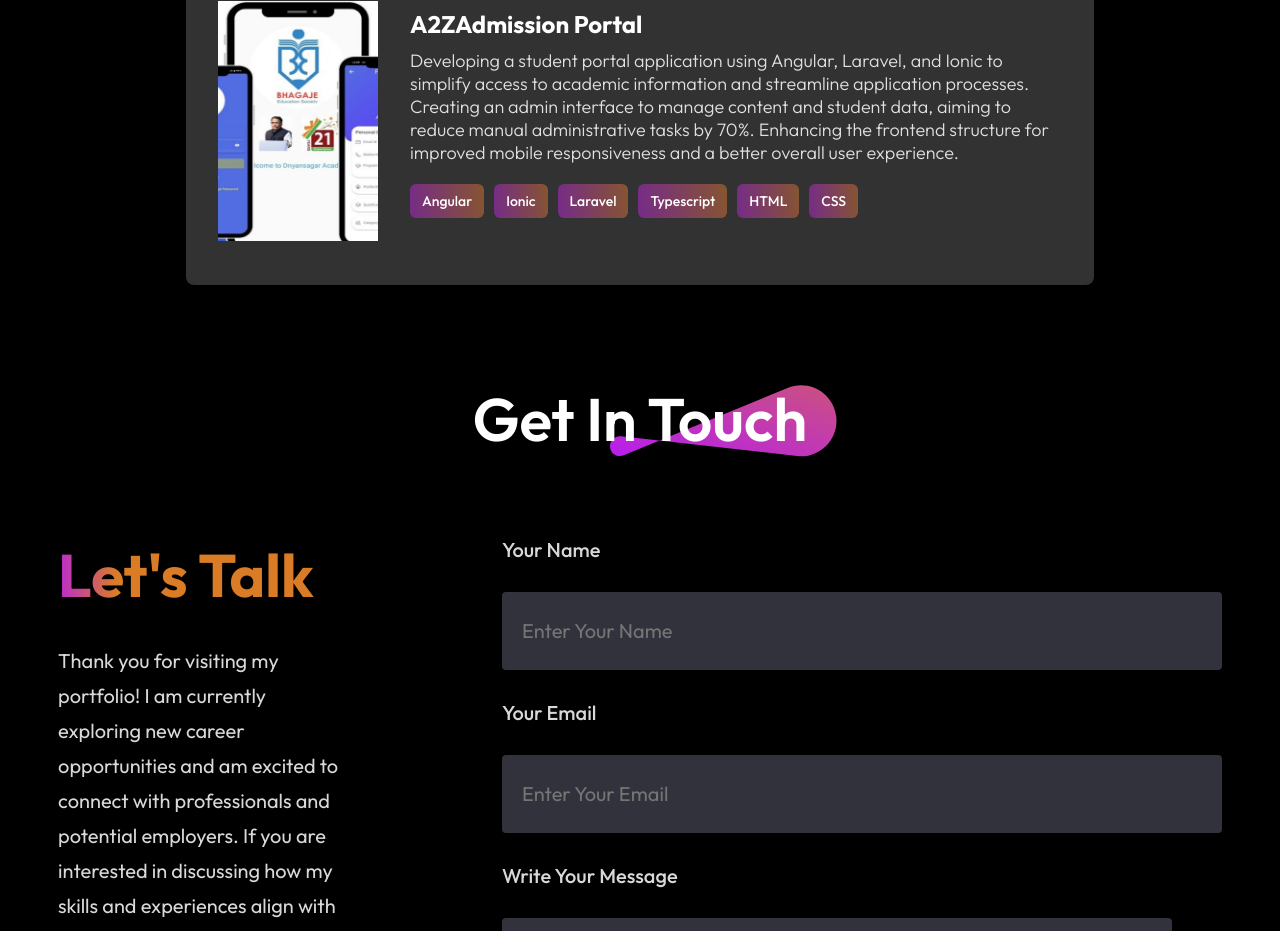
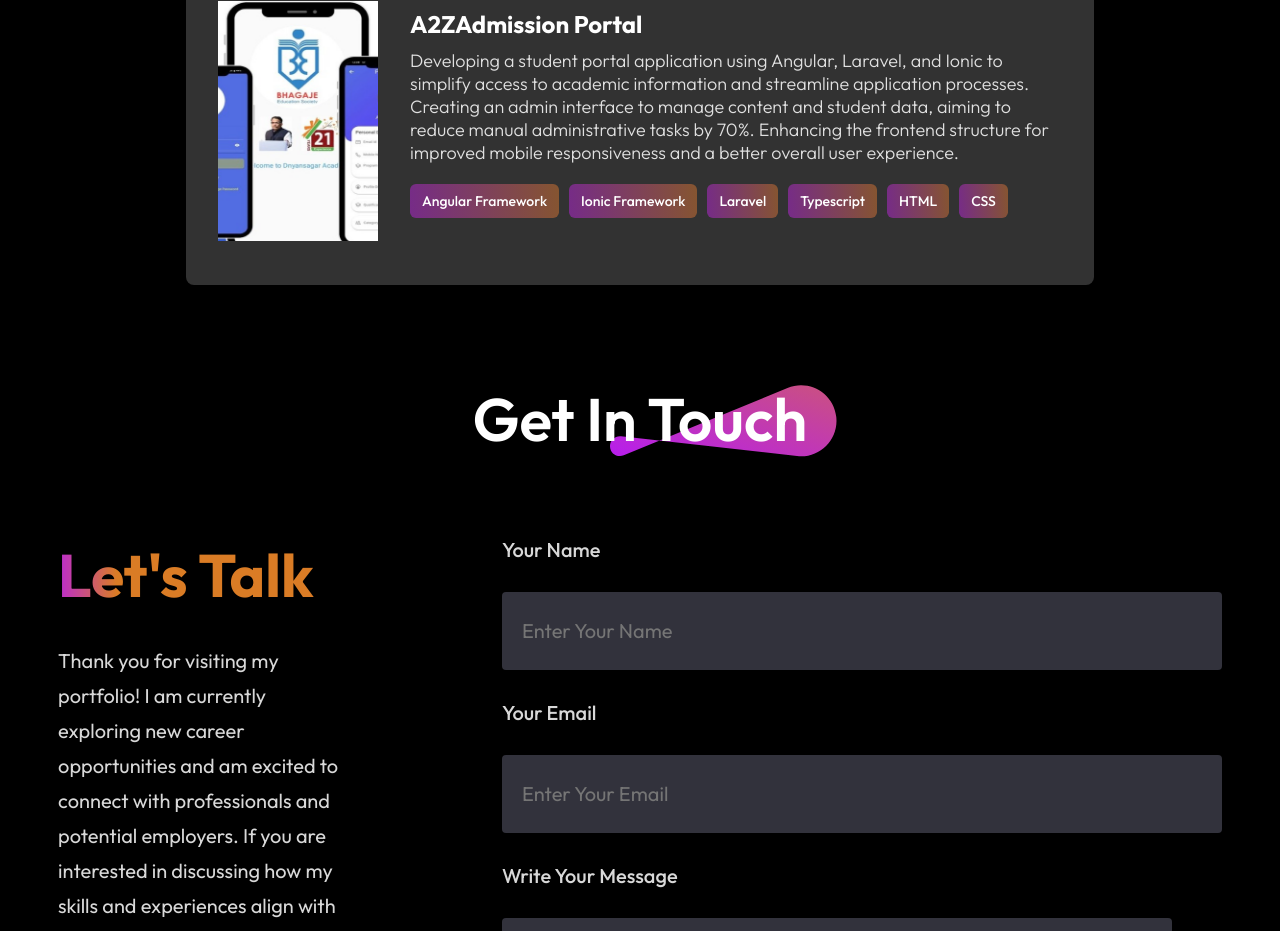
Before and after one commit to varshaalate/Portfolio, a React (Create React App) app: page / in a window 1280 px wide. Shown: the part 4614-5545 px from the top of the page. Built offline with nearby package versions, Linux system fonts and the light colour scheme.

Commit message:
updated resume

```diff
--- a/src/Components/MyWork/mywork.jsx
+++ b/src/Components/MyWork/mywork.jsx
@@ -36,7 +36,7 @@ const mywork = () => {
       description:
         'Developing a student portal application using Angular, Laravel, and Ionic to simplify access to academic information and streamline application processes. Creating an admin interface to manage content and student data, aiming to reduce manual administrative tasks by 70%. Enhancing the frontend structure for improved mobile responsiveness and a better overall user experience.',
       image: a2zadmission,
-      skills: ['Angular', 'Ionic', 'Laravel', 'Typescript', 'HTML', 'CSS'],
+      skills: ['Angular Framework', 'Ionic Framework', 'Laravel', 'Typescript', 'HTML', 'CSS'],
     },
   ];
   return (
```
Also changed, not shown: 2 other files (tests, documents, lock files or other folders).
